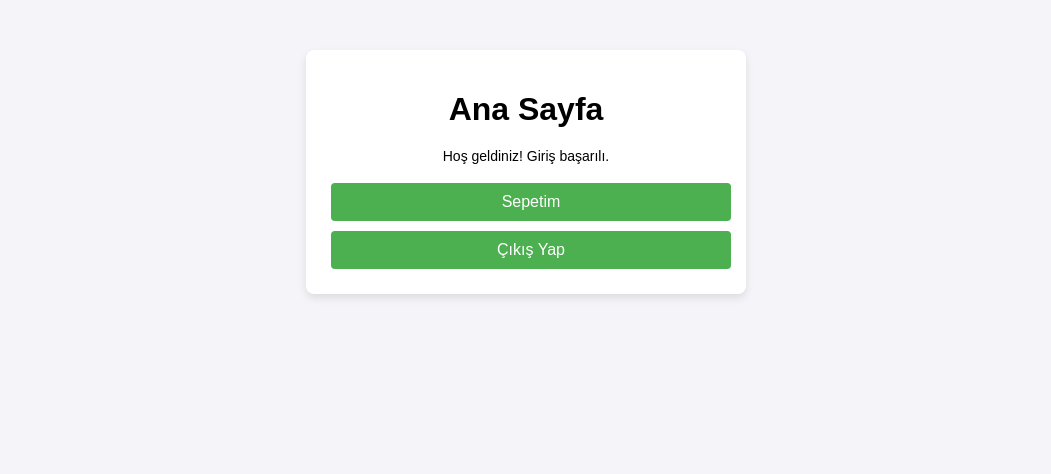
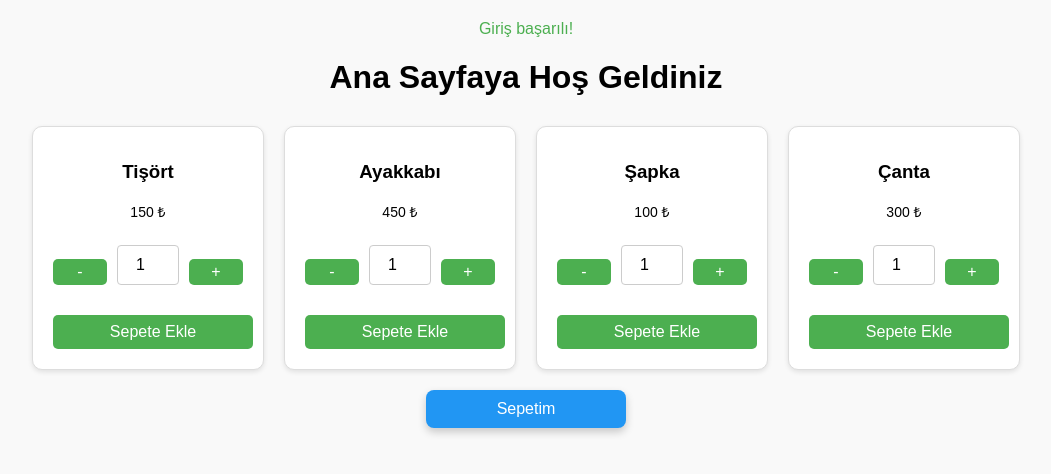
Before and after one commit to dlarayksk6/eticaret2, a plain HTML site: page public/index.html in a window 1280 px wide. Shown: the whole page, without its empty margins (114-1165 px from the left). Drawn offline with Linux system fonts and the light colour scheme; sample sign-in values are in the browser's storage.

Commit message:
updated index.html and cart.html

```diff
--- a/public/index.html
+++ b/public/index.html
@@ -1,49 +1,198 @@
 <!DOCTYPE html>
 <html lang="tr">
-
 <head>
   <meta charset="UTF-8">
-    <meta name="viewport" content="width=device-width, initial-scale=1.0">
+  <meta name="viewport" content="width=device-width, initial-scale=1">
   <title>Ana Sayfa</title>
   <link rel="stylesheet" href="style.css">
+  <style>
+    body {
+      font-family: Arial, sans-serif;
+      background: #f9f9f9;
+      margin: 0;
+      padding: 20px;
+    }
+
+    .welcome {
+      text-align: center;
+      font-size: 1rem;
+      color: #4CAF50;
+      margin-bottom: 10px;
+    }
+
+    h1 {
+      text-align: center;
+      margin-bottom: 30px;
+    }
+
+    .products {
+      display: flex;
+      flex-wrap: wrap;
+      gap: 20px;
+      justify-content: center;
+    }
+
+    .product {
+      background: white;
+      border: 1px solid #ddd;
+      border-radius: 10px;
+      padding: 15px;
+      width: 200px;
+      text-align: center;
+      box-shadow: 0 2px 5px rgba(0,0,0,0.1);
+      transition: transform 0.2s;
+    }
+
+    .product:hover {
+      transform: scale(1.05);
+    }
+
+    .product button {
+      background-color: #4CAF50;
+      color: white;
+      padding: 8px 12px;
+      border: none;
+      border-radius: 5px;
+      margin-top: 10px;
+      cursor: pointer;
+    }
+
+    .product button:hover {
+      background-color: #45a049;
+    }
+
+    .quantity-controls {
+      display: flex;
+      justify-content: center;
+      align-items: center;
+      gap: 5px;
+      margin-top: 10px;
+    }
+
+    .quantity-controls button {
+      padding: 4px 8px;
+      font-size: 16px;
+    }
+
+    .quantity-controls input {
+      width: 40px;
+      text-align: center;
+    }
+    .cart-button {
+        background-color: #2196F3;
+        color: white;
+        padding: 10px 20px;
+        border: none;
+        border-radius: 8px;
+        font-size: 16px;
+        cursor: pointer;
+        box-shadow: 0 4px 8px rgba(0,0,0,0.2);
+        transition: background-color 0.3s;
+        margin-top:20px;
+        width:200px;
+        display:block;
+        margin-left:auto;
+        margin-right:auto;
+}
+
+.cart-button:hover {
+  background-color: #0b7dda;
+}
+
+    @media (max-width: 480px) {
+      .cart-button {
+        width: 90%;
+        left: 5%;
+        right: 5%;
+        border-radius: 10px;
+    }
+}
+
+
+  </style>
 </head>
+<body>
 
-<body>
-    <div class="container">
-        <h1>Ana Sayfa</h1>
-        <p>Hoş geldiniz! Giriş başarılı.</p>
-        <button id="cartButton">Sepetim</button>
-        <button id="logoutButton">Çıkış Yap</button>
+  <div class="welcome">Giriş başarılı!</div>
+  <h1>Ana Sayfaya Hoş Geldiniz</h1>
+
+  <div class="products" id="products">
+    <!-- Ürünler buraya dinamik olarak eklenecek -->
   </div>
 
+  <button class="cart-button" onclick="goToCart()">Sepetim</button>
+
   <script>
-        // Kullanıcı daha önce giriş yaptıysa, token'ı kontrol et
-        const token = localStorage.getItem("token");
-
-        if (!token) {
-            window.location.href = "login.html";  // Token yoksa, giriş sayfasına yönlendir
+    const token = localStorage.getItem('token');
+    if(!token) {
+        window.location.href ='login.html';
     }
 
-        // Token'ın süresi dolmamışsa, sayfa yenilenebilir.
-        const tokenExpiry = JSON.parse(atob(token.split('.')[1])).exp * 1000;
-        const currentTime = Date.now();
+    const products = [
+      { id: 'p1', name: 'Tişört', price: 150 },
+      { id: 'p2', name: 'Ayakkabı', price: 450 },
+      { id: 'p3', name: 'Şapka', price: 100 },
+      { id: 'p4', name: 'Çanta', price: 300 }
+    ];
 
-        if (currentTime > tokenExpiry) {
-            localStorage.removeItem("token");
-            window.location.href = "login.html";  // Token süresi dolmuşsa, giriş sayfasına yönlendir
+    const container = document.getElementById('products');
+
+    products.forEach(product => {
+      const div = document.createElement('div');
+      div.className = 'product';
+
+      div.innerHTML = `
+        <h3>${product.name}</h3>
+        <p>${product.price} ₺</p>
+        <div class="quantity-controls">
+          <button onclick="changeQuantity('${product.id}', -1)">-</button>
+          <input type="number" id="qty-${product.id}" value="1" min="1">
+          <button onclick="changeQuantity('${product.id}', 1)">+</button>
+        </div>
+        <button onclick="addToCart('${product.id}', '${product.name}', ${product.price})">Sepete Ekle</button>
+      `;
+
+      container.appendChild(div);
+    });
+
+    function changeQuantity(id, delta) {
+      const input = document.getElementById(`qty-${id}`);
+      let current = parseInt(input.value);
+      current += delta;
+      if (current < 1) current = 1;
+      input.value = current;
     }
 
-        // Yeni: "Sepetim" butonuna tıklanınca cart.html'e yönlendir
-       document.getElementById("cartButton").addEventListener("click", () => {
-             window.location.href = "cart.html";
+    async function addToCart(productId, name, price) {
+      const quantity = parseInt(document.getElementById(`qty-${productId}`).value);
+
+      try {
+        const res = await fetch('/api/cart/add', {
+          method: 'POST',
+          headers: {
+            'Content-Type': 'application/json',
+            'Authorization': `Bearer ${token}`
+          },
+          body: JSON.stringify({
+            productId,
+            name,
+            price,
+            quantity
+          })
         });
 
-        // Çıkış yap butonu
-        document.getElementById("logoutButton").addEventListener("click", () => {
-            localStorage.removeItem("token");
-            window.location.href = "login.html";  // Çıkış yaptıktan sonra giriş sayfasına yönlendir
-        });
+        const data = await res.json();
+        alert(data.message || "Sepete eklendi.");
+      } catch (error) {
+        alert('Sepete eklenirken bir hata oluştu.');
+        console.error(error);
+      }
+    }
+    function goToCart(){
+        window.location.href = 'cart.html';
+    }
+
+
   </script>
 </body>
-
 </html>
```
Also changed, not shown: public/cart.html (+109 -16 lines). Lines whose indentation alone changed are shown as unchanged.
